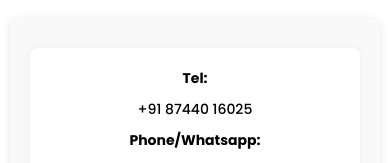
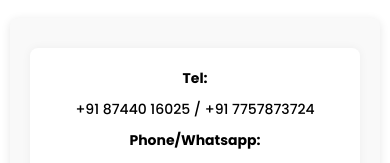
Before and after one commit to BharatAgni/rspharmamachinery, a React (Create React App) app: page /contact in a window 390 px wide. Shown: the part 209-372 px from the top of the page. Built offline with nearby package versions, Linux system fonts and the light colour scheme.

Commit message:
update Contact component to include an additional phone number for better accessibility

```diff
--- a/src/components/Contact/Contact.jsx
+++ b/src/components/Contact/Contact.jsx
@@ -46,7 +46,7 @@ const Contact = () => {
 
       <div className="contact-content">
         <div className="contact-info">
-          <p><strong>Tel:</strong> +91 87440 16025</p>
+          <p><strong>Tel:</strong> +91 87440 16025 /  +91 7757873724</p>
           <p><strong>Phone/Whatsapp:</strong> +91 87440 16025</p>
           <p><strong>E-mail:</strong> rspharmamachinery@gmail.com</p>
           <p><strong>RS PHARMA Add:</strong>CVQM+HXJ, Pelhar, Maharashtra 401208</p>
```
